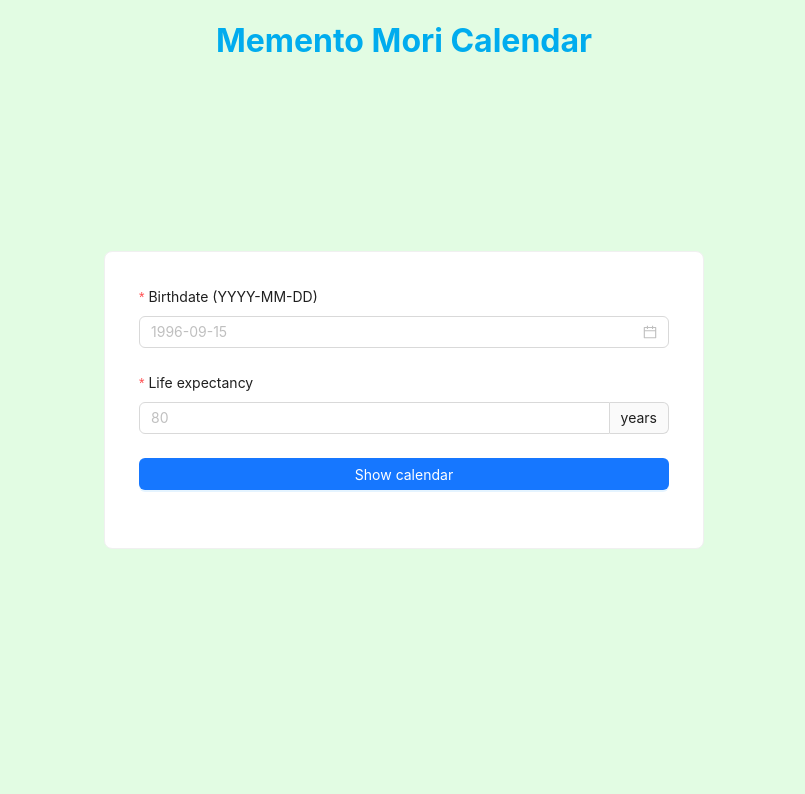
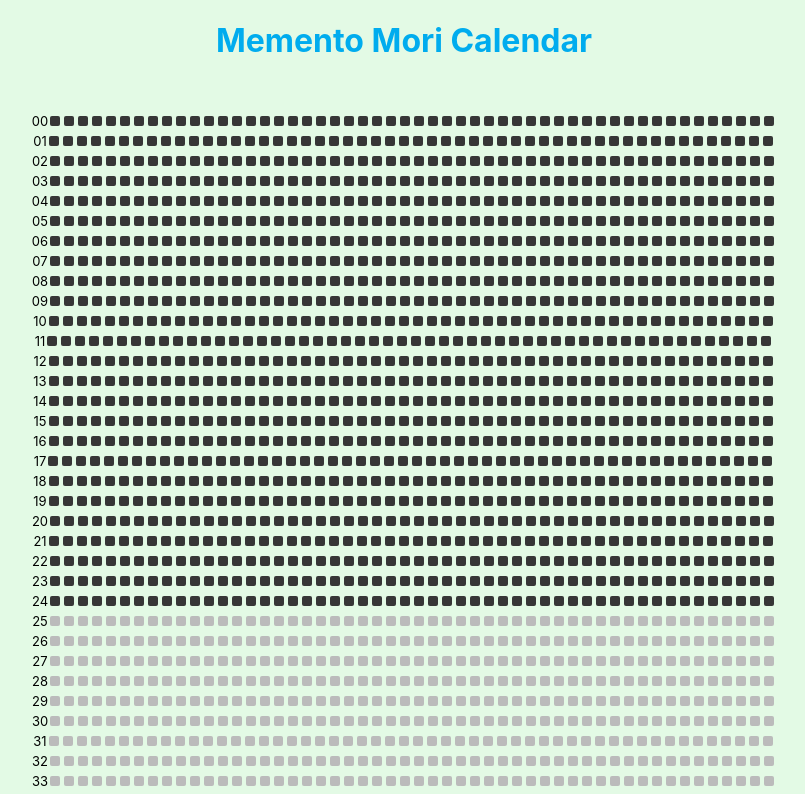
Before and after one commit to chessmadridista/memento-mori, a React (Create React App) app in the folder app/: page / in a window 1280 px wide. Shown: the top 794 px of the page, without its empty margins (236-1041 px from the left). Built offline with nearby package versions, Linux system fonts and the light colour scheme.

Commit message:
Import Calendar css as a module.

```diff
--- a/app/src/App.js
+++ b/app/src/App.js
@@ -1,6 +1,6 @@
 import styles from './App.module.scss';
-// import Calendar from './components/calendar/Calendar';
-import FormContainer from './components/form/Form';
+import Calendar from './components/calendar/Calendar';
+// import FormContainer from './components/form/Form';
 // import { useState } from 'react';
 
 function App() {
@@ -9,7 +9,8 @@ function App() {
   return (
     <>
       <h1 className={ styles.heading }>Memento Mori Calendar</h1>
-      <FormContainer />
+      {/* <FormContainer /> */}
+      <Calendar />
       {/* { showForm ? <FormContainer /> : <Calendar /> } */}
     </>
   );
--- a/app/src/components/calendar/Calendar.js
+++ b/app/src/components/calendar/Calendar.js
@@ -1,4 +1,4 @@
-import './Calendar.css';
+import styles from './Calendar.module.css';
 import Year from './components/Year';
 
 function Calendar() {
@@ -11,7 +11,7 @@ function Calendar() {
     });
 
     return (
-        <div className="calendar">
+        <div className={ styles.calendar }>
             { years }
         </div>
     );
--- a/app/src/components/calendar/components/Year.css
+++ b/app/src/components/calendar/components/Year.css
@@ -1,7 +1,5 @@
 .year {
     display: inline-block;
-    margin-top: 0px;
-    background-color: #eee;
 }
 
 .year-no {
```
Also changed, not shown: app/src/components/calendar/Calendar.module.css (renamed from app/src/components/calendar/Calendar.css).
